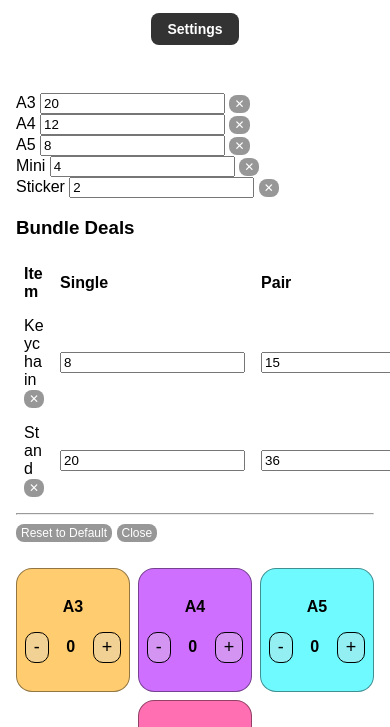
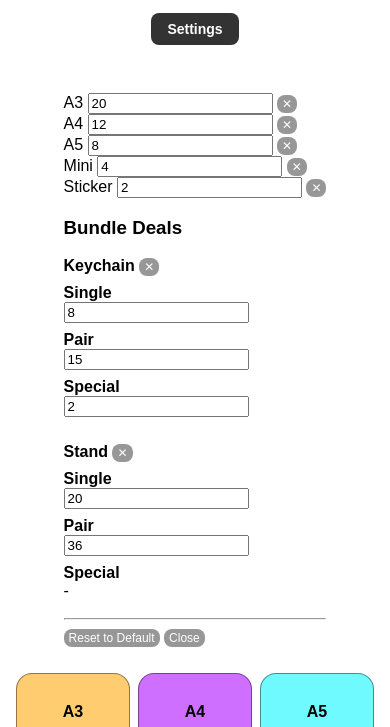
Before and after one commit to zq5q37/booth-cost-calculator, a plain HTML site: page index.html in a window 390 px wide. Both pictures are taken after a click on the button "Settings". Shown: the part 61-788 px from the top of the page. Drawn offline with nearby package versions, Linux system fonts and the light colour scheme.

Commit message:
settings mobile styles

```diff
--- a/settings.js
+++ b/settings.js
@@ -27,24 +27,28 @@ export function openSettings() {
 
     if (deal?.type === "Bundle2") {
       bundleRows += `
-        <tr data-index="${index}">
-          <td>${
-            item.name
-          } <button class="delete-item" data-index="${index}">✕</button></td>
-          <td><input type="number" value="${deal.single}" data-deal="${
+        <div class="bundle-item" data-index="${index}" style="padding-bottom: 10px">
+          <div class="bundle-item-header">
+            <strong>${item.name}</strong>
+            <button class="delete-item" data-index="${index}">✕</button>
+          </div>
+          <label>Single</label>
+          <input type="number" value="${deal.single}" data-deal="${
         item.type
-      }-single" /></td>
-          <td><input type="number" value="${deal.pair}" data-deal="${
+      }-single" />
+
+          <label>Pair</label>
+          <input type="number" value="${deal.pair}" data-deal="${
         item.type
-      }-pair" /></td>
-          <td>
-            ${
-              deal.special != null
-                ? `<input type="number" value="${deal.special}" data-deal="${item.type}-special" />`
-                : "-"
-            }
-          </td>
-        </tr>
+      }-pair" />
+
+          <label>Special</label>
+          ${
+            deal.special != null
+              ? `<input type="number" value="${deal.special}" data-deal="${item.type}-special" />`
+              : "<div>-</div>"
+          }
+        </div>
       `;
     } else {
       rows += `
@@ -62,19 +66,9 @@ export function openSettings() {
   if (bundleRows) {
     panel.innerHTML += `
       <h3>Bundle Deals</h3>
-      <table>
-        <thead>
-          <tr>
-            <th>Item</th>
-            <th>Single</th>
-            <th>Pair</th>
-            <th>Special</th>
-          </tr>
-        </thead>
-        <tbody>
-          ${bundleRows}
-        </tbody>
-      </table>
+      <div class="bundle-container">
+        ${bundleRows}
+      </div>
     `;
   }
 
--- a/style.css
+++ b/style.css
@@ -248,4 +248,16 @@ button {
   .row {
     gap: 8px;
   }
+
+  .bundle-container {
+    display: flex;
+    flex-direction: column;
+    gap: 1rem;
+  }
+
+  .bundle-item label {
+    font-weight: bold;
+    margin-top: 0.5rem;
+    display: block;
+  }
 }
```
